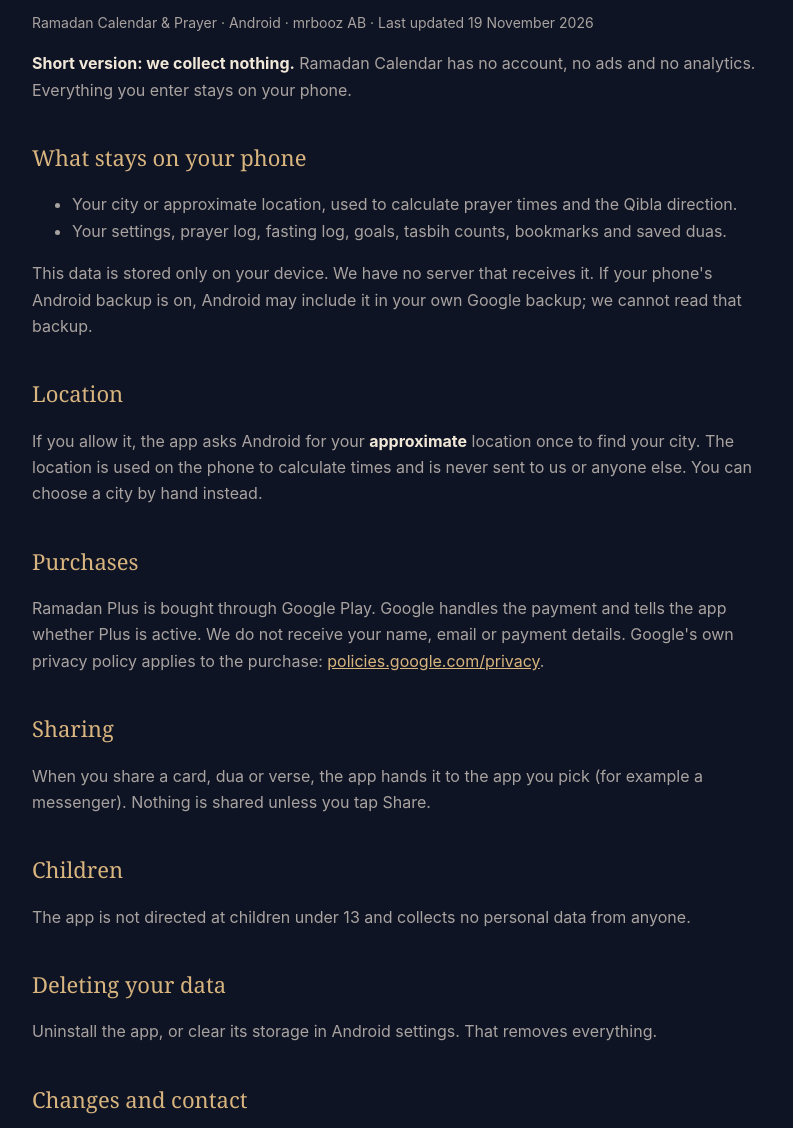
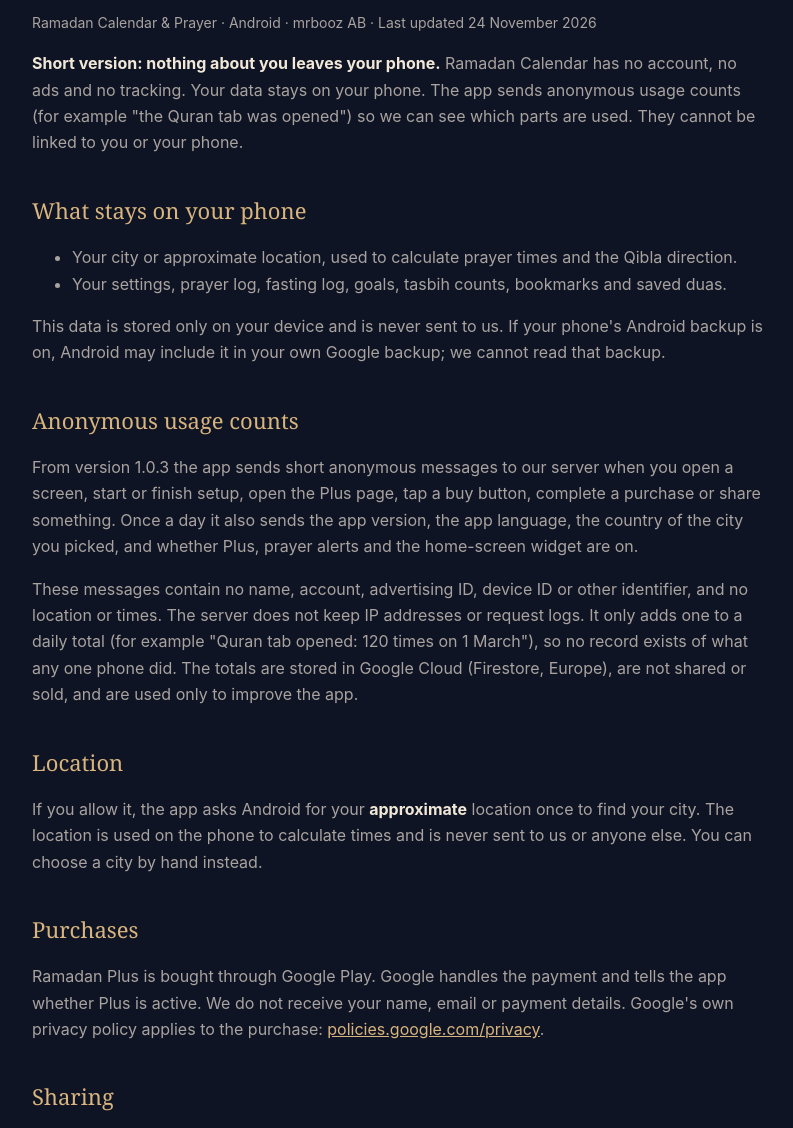
Before and after one commit to mrbooz/ramadan-calendar-privacy, a plain HTML site: page index.html in a window 1280 px wide. Shown: the part 170-1298 px from the top of the page, without its empty margins (240-1033 px from the left). Drawn offline with Linux system fonts and the light colour scheme.

Commit message:
Privacy: anonymous usage counts from 1.0.3
Co-Authored-By: Claude Opus 5.5 <noreply@anthropic.com>

```diff
--- a/index.html
+++ b/index.html
@@ -3,17 +3,20 @@
 <title>Ramadan Calendar — Privacy Policy</title><link rel="stylesheet" href="style.css"></head><body><main>
 <div class="mark">RAMADAN CALENDAR</div>
 <h1>Privacy Policy</h1>
-<p class="sub">Ramadan Calendar &amp; Prayer · Android · mrbooz AB · Last updated 19 November 2026</p>
+<p class="sub">Ramadan Calendar &amp; Prayer · Android · mrbooz AB · Last updated 24 November 2026</p>
 
-<p><strong>Short version: we collect nothing.</strong> Ramadan Calendar has no account, no ads and no analytics. Everything you enter stays on your phone.</p>
+<p><strong>Short version: nothing about you leaves your phone.</strong> Ramadan Calendar has no account, no ads and no tracking. Your data stays on your phone. The app sends anonymous usage counts (for example "the Quran tab was opened") so we can see which parts are used. They cannot be linked to you or your phone.</p>
 
 <h2>What stays on your phone</h2>
 <ul>
 <li>Your city or approximate location, used to calculate prayer times and the Qibla direction.</li>
 <li>Your settings, prayer log, fasting log, goals, tasbih counts, bookmarks and saved duas.</li>
 </ul>
-<p>This data is stored only on your device. We have no server that receives it. If your phone's Android backup is on, Android may include it in your own Google backup; we cannot read that backup.</p>
+<p>This data is stored only on your device and is never sent to us. If your phone's Android backup is on, Android may include it in your own Google backup; we cannot read that backup.</p>
 
+<h2>Anonymous usage counts</h2>
+<p>From version 1.0.3 the app sends short anonymous messages to our server when you open a screen, start or finish setup, open the Plus page, tap a buy button, complete a purchase or share something. Once a day it also sends the app version, the app language, the country of the city you picked, and whether Plus, prayer alerts and the home-screen widget are on.</p>
+<p>These messages contain no name, account, advertising ID, device ID or other identifier, and no location or times. The server does not keep IP addresses or request logs. It only adds one to a daily total (for example "Quran tab opened: 120 times on 1 March"), so no record exists of what any one phone did. The totals are stored in Google Cloud (Firestore, Europe), are not shared or sold, and are used only to improve the app.</p>
 <h2>Location</h2>
 <p>If you allow it, the app asks Android for your <strong>approximate</strong> location once to find your city. The location is used on the phone to calculate times and is never sent to us or anyone else. You can choose a city by hand instead.</p>
 
@@ -24,10 +27,10 @@
 <p>When you share a card, dua or verse, the app hands it to the app you pick (for example a messenger). Nothing is shared unless you tap Share.</p>
 
 <h2>Children</h2>
-<p>The app is not directed at children under 13 and collects no personal data from anyone.</p>
+<p>The app is not directed at children under 13 and collects no personal data from anyone. The anonymous counts above are not personal data.</p>
 
 <h2>Deleting your data</h2>
-<p>Uninstall the app, or clear its storage in Android settings. That removes everything.</p>
+<p>Uninstall the app, or clear its storage in Android settings. That removes everything on your phone. The anonymous daily totals cannot be traced to you, so there is nothing of yours on our server to delete.</p>
 
 <h2>Changes and contact</h2>
 <p>If this policy changes, we update this page and the date above. Questions: <a href="mailto:hello@mrbooz.com">hello@mrbooz.com</a> · mrbooz AB, Sweden.</p>
```
